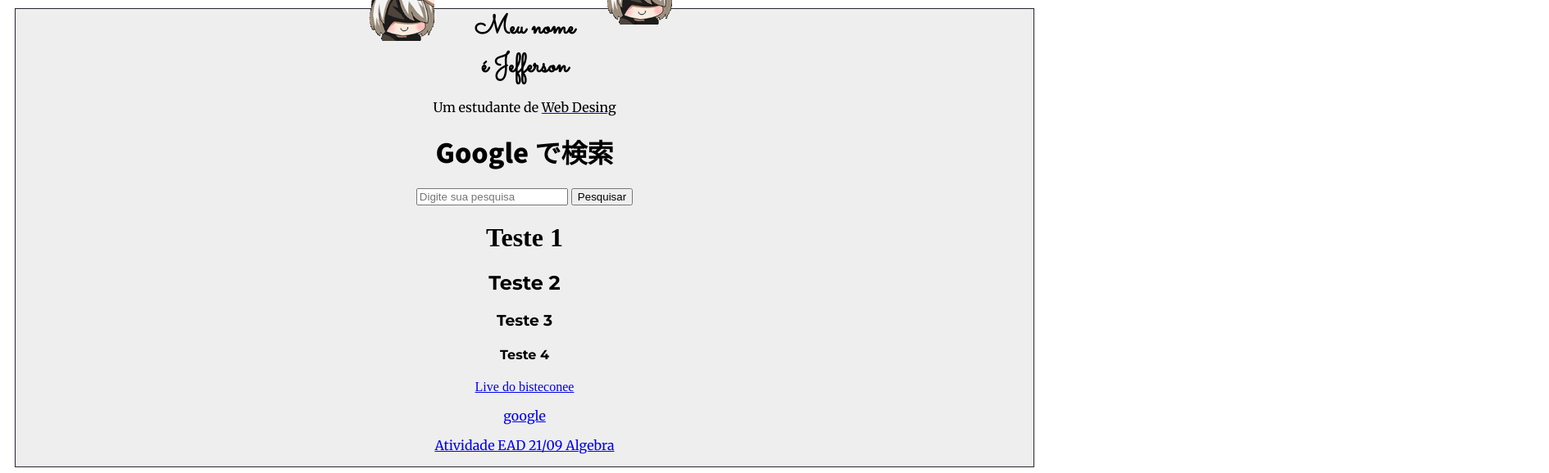
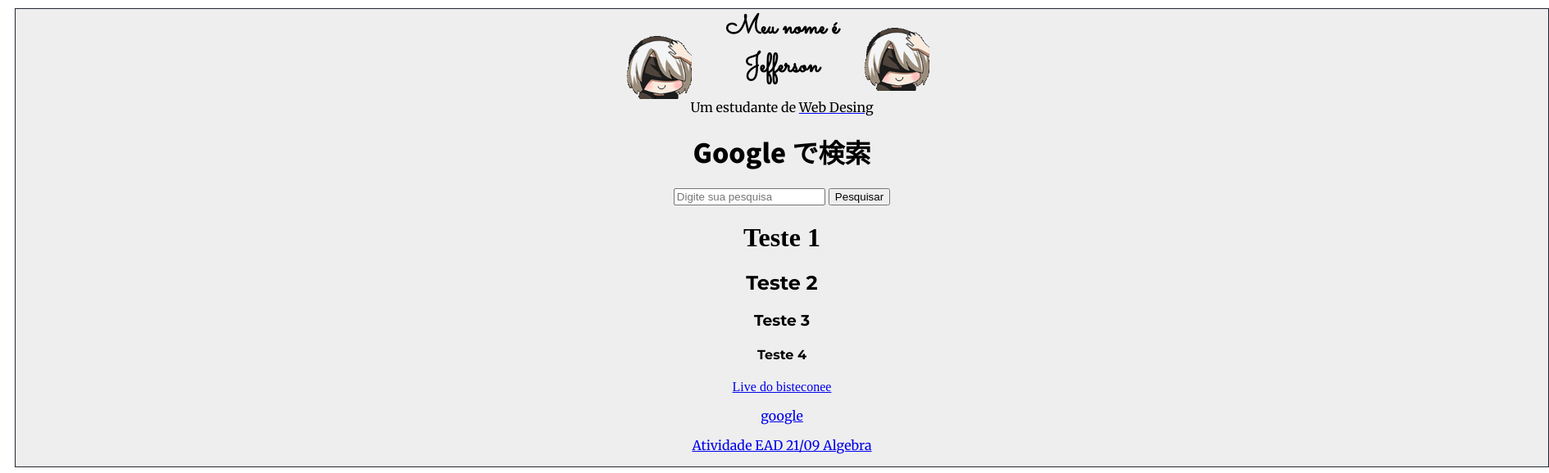
Before and after one commit to Hampert2/MeuSite.io, a plain HTML site: page index.html in a window 1280 px wide. Shown: the top 578 px of the page at 82% size, 1890 px wide, since content can reach past the window. Drawn offline with Linux system fonts and the light colour scheme; a web font is replaced by a local one.

Commit message:
APENAS FUNCINA DESSA VEZ

```diff
--- a/style.css
+++ b/style.css
@@ -8,16 +8,15 @@
     color: #EEEEEE;
 }
 
-.icon{
-
-}
-
 body {
     text-align: center;
 }
 
 .background-1{
+    position: relative;
     margin: 10px;
+    height: auto;
+    width: 1870px;
     background-color: #EEEEEE;
     border: 1px solid #222831;
 }
@@ -156,11 +155,11 @@
 }
 
 .top-2bheadpat{
-    margin: -450px 0px 0px 100px;
+    margin: -260px 0px 0px 100px;
 }
 
 .bottom-2bheadpat{
-    margin: -430px 0px 0px -190px;
+    margin: -250px 0px 0px -190px;
 }
 
 .container{
```
